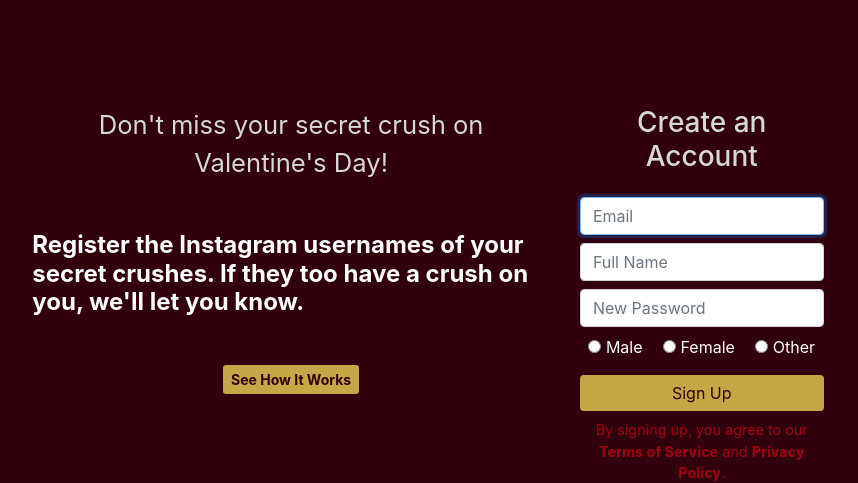
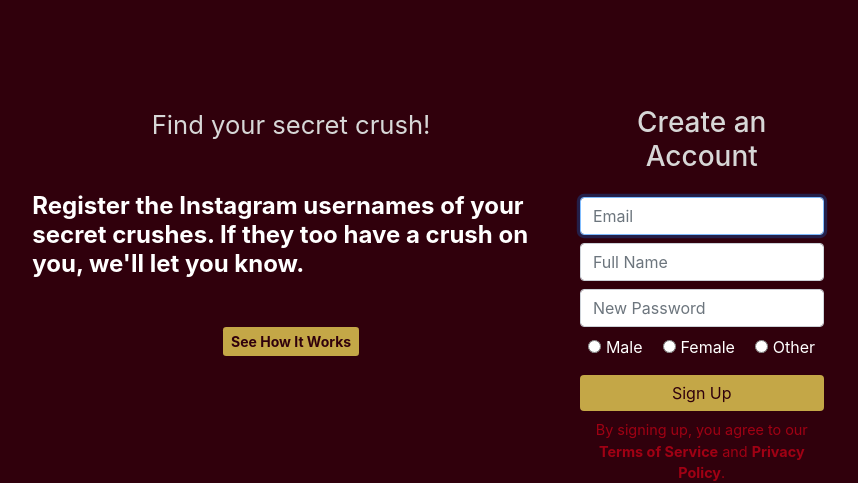
Before and after one commit to felixsundar/hidento_project, a Django app: template secretcrushapp/templates/secretcrushapp/website_home.html in a window 1280 px wide. Shown: the part 65-548 px from the top of the page, without its empty margins (212-1070 px from the left). Run offline with Django 3.2, Linux system fonts and the light colour scheme; the template is opened without the code that fills it, so the values that code supplies are empty; some libraries are stand-ins or nearby versions.

Commit message:
home page

```diff
--- a/secretcrushapp/templates/secretcrushapp/website_home.html
+++ b/secretcrushapp/templates/secretcrushapp/website_home.html
@@ -5,7 +5,7 @@
 <div class="row" style="position:absolute;width:100%;top:47%;-webkit-transform:translateY(-50%);padding-left:1rem;padding-right:1rem;">
 
     <div class="col-sm-8">
-        <div class="mb-5 hidento-title-color" style="font-size:1.6rem">Don't miss your secret crush on Valentine's Day!</div>
+        <div class="mb-5 hidento-title-color" style="font-size:1.6rem">Find your secret crush!</div>
 
             <h4 style="text-align:left" class="mb-5"><b>
                 Register the Instagram usernames of your secret crushes. If they too have a crush on you, we'll let you know.
--- a/secretcrushapp/templates/secretcrushapp/website_home_m.html
+++ b/secretcrushapp/templates/secretcrushapp/website_home_m.html
@@ -4,7 +4,7 @@
 <center>
     <div class="hidento-m-font-size" style="padding-left:1rem;padding-right:1rem;margin-bottom:3rem">
         <div class="mt-3 mb-5">
-            <h3 class="mb-4 hidento-title-color" style="text-align:leftr">Don't miss your secret crush on Valentine's Day!</h3>
+            <h3 class="mb-4 hidento-title-color" style="text-align:leftr">Find your secret crush!</h3>
             <h4 style="text-align:justify" class="mt-5"><b>
                 Register the Instagram usernames of your secret crushes. If they too have a crush on you, we'll let you know.
                 </b></h4>
```
